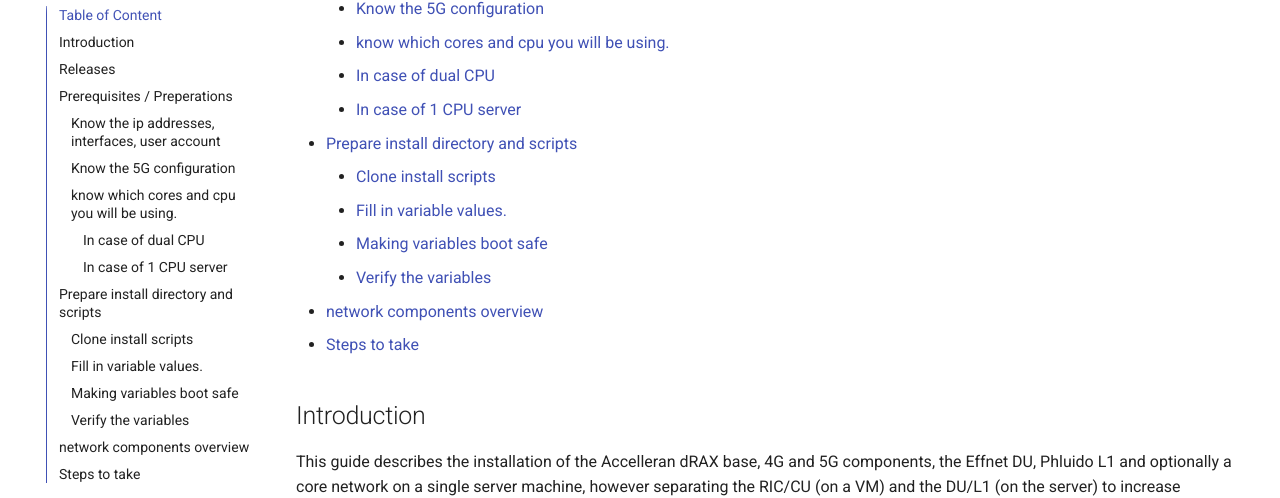
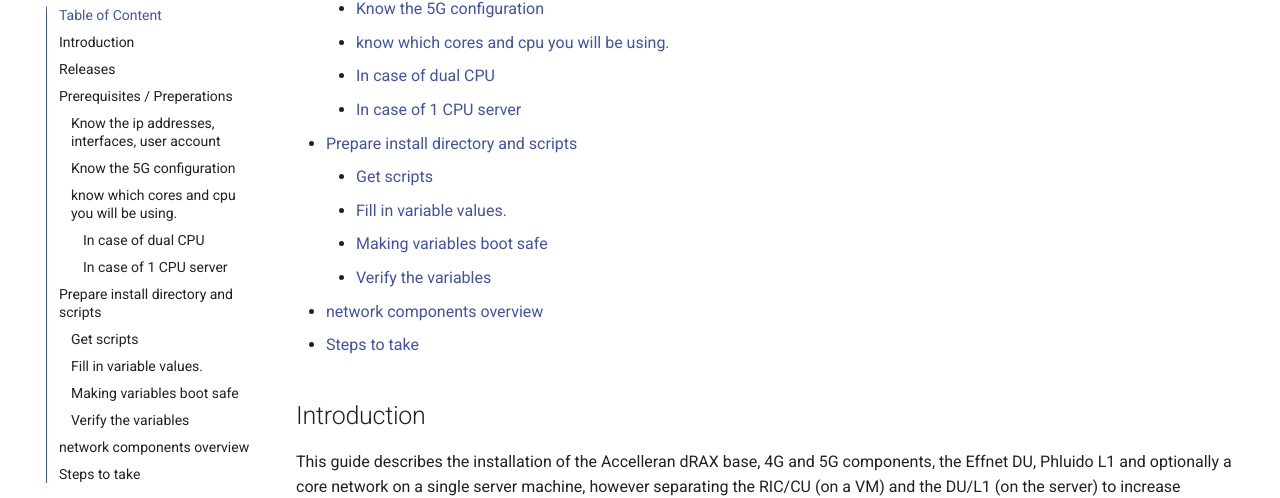
Before and after one commit to accelleran/drax-docs, an MkDocs documentation site: the page built from docs/index.md, in a window 1280 px wide and 900 px high, scrolled down 391 px. Shown: the part 93-591 px from the top of the window. Built offline with MkDocs 1.6.1 and Material for MkDocs 9.7.7, drawn with Linux system fonts in a browser that asks for light colours; the version menu is left out; some of the changed text lies outside the part shown.

Commit message:
get scripts

````diff
--- a/docs/index.md
+++ b/docs/index.md
@@ -12,7 +12,7 @@
       - [In case of dual CPU](#in-case-of-dual-cpu)
       - [In case of 1 CPU server](#in-case-of-1-cpu-server)
   - [Prepare install directory and scripts](#prepare-install-directory-and-scripts)
-    - [Clone install scripts](#clone-install-scripts)
+    - [Get scripts](#get-scripts)
     - [Fill in variable values.](#fill-in-variable-values)
     - [Making variables boot safe](#making-variables-boot-safe)
     - [Verify the variables](#verify-the-variables)
@@ -214,7 +214,7 @@ We'll create an install directory in which we'll be working through this whole i
 cd ; mkdir -p ~/install_$CU_VERSION/ ; cd $_
 ```
 
-### Clone install scripts
+### Get scripts
 
 ``` bash
 cd ~/install_$CU_VERSION
````
